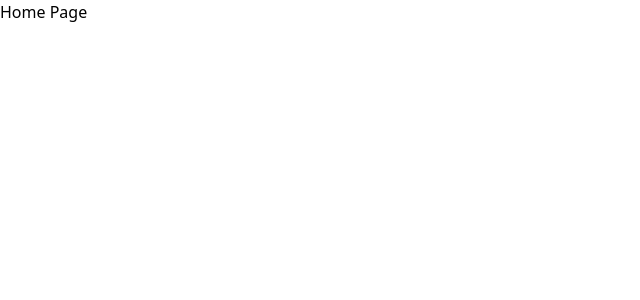
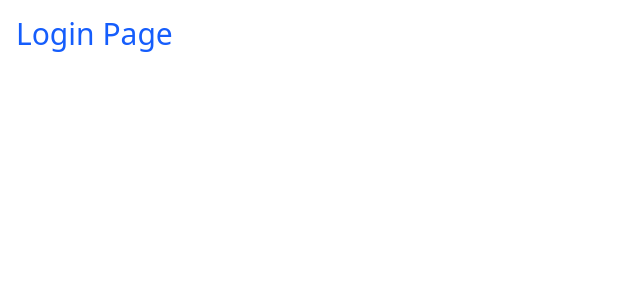
Before and after one commit to WadeTyler/course-registration-project, a React (Vite) app in the folder frontend/: page / in a window 1280 px wide. Shown: the top 300 px of the page, without its empty margins (0-640 px from the left). Built offline with nearby package versions, Linux system fonts and the light colour scheme.

Commit message:
Setup frontend pages and fix router issue

```diff
--- a/frontend/src/App.tsx
+++ b/frontend/src/App.tsx
@@ -1,15 +1,24 @@
-import './styles/App.css'
-import HomePage from "./page/HomePage.tsx";
-import {Route, Routes} from "react-router-dom";
+import React from 'react';
+import { Routes, Route } from 'react-router-dom';
 
-function App() {
+import Login from './page/Login';
+import Dashboard from './page/Dashboard';
+import Courses from './page/Courses';
+import CourseDetails from './page/CourseDetails';
+import MySchedule from './page/MySchedule';
+import AdminPanel from './page/AdminPanel';
 
+const App: React.FC = () => {
   return (
     <Routes>
-      {/* Routes go here. Path is the endpoint for the element. */}
-      <Route path="/" element={<HomePage />} />
+      <Route path="/" element={<Login />} />
+      <Route path="/dashboard" element={<Dashboard />} />
+      <Route path="/courses" element={<Courses />} />
+      <Route path="/courses/:id" element={<CourseDetails />} />
+      <Route path="/schedule" element={<MySchedule />} />
+      <Route path="/admin" element={<AdminPanel />} />
     </Routes>
-  )
-}
+  );
+};
 
-export default App
+export default App;
```
